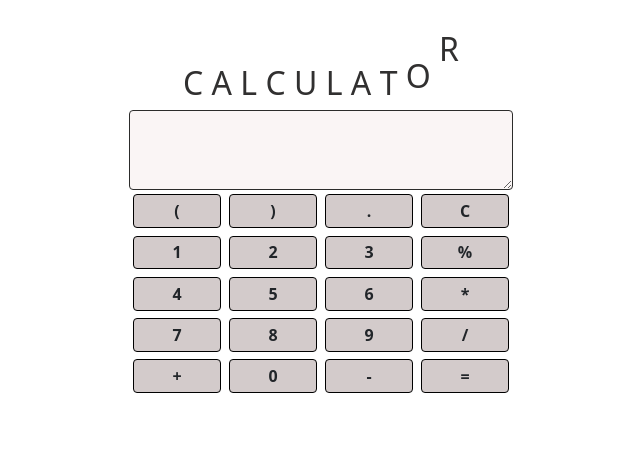
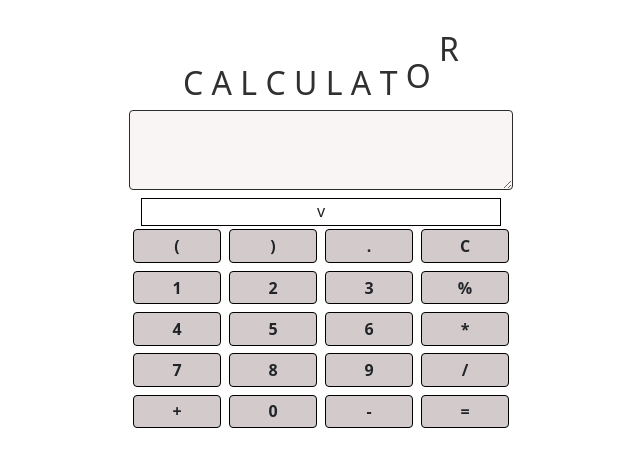
Before and after one commit to Rishabh0904/Calculator, a plain HTML site: page index.html in a window 1280 px wide. Shown: the whole page, without its empty margins (319-959 px from the left). Drawn offline with nearby package versions, Linux system fonts and the light colour scheme.

Commit message:
adding animations

```diff
--- a/index.html
+++ b/index.html
@@ -28,6 +28,9 @@
                 <textarea name="" cols="14" rows="2" class="text rounded" contenteditable="true"></textarea>
             </div>
             <div class="func">
+                <div id="extend">
+                    <a>v</a>
+                </div>
                 <div class="row">
                     <div class="col rounded"><a>(</a></div>
                     <div class="col rounded"><a>)</a></div>
```
